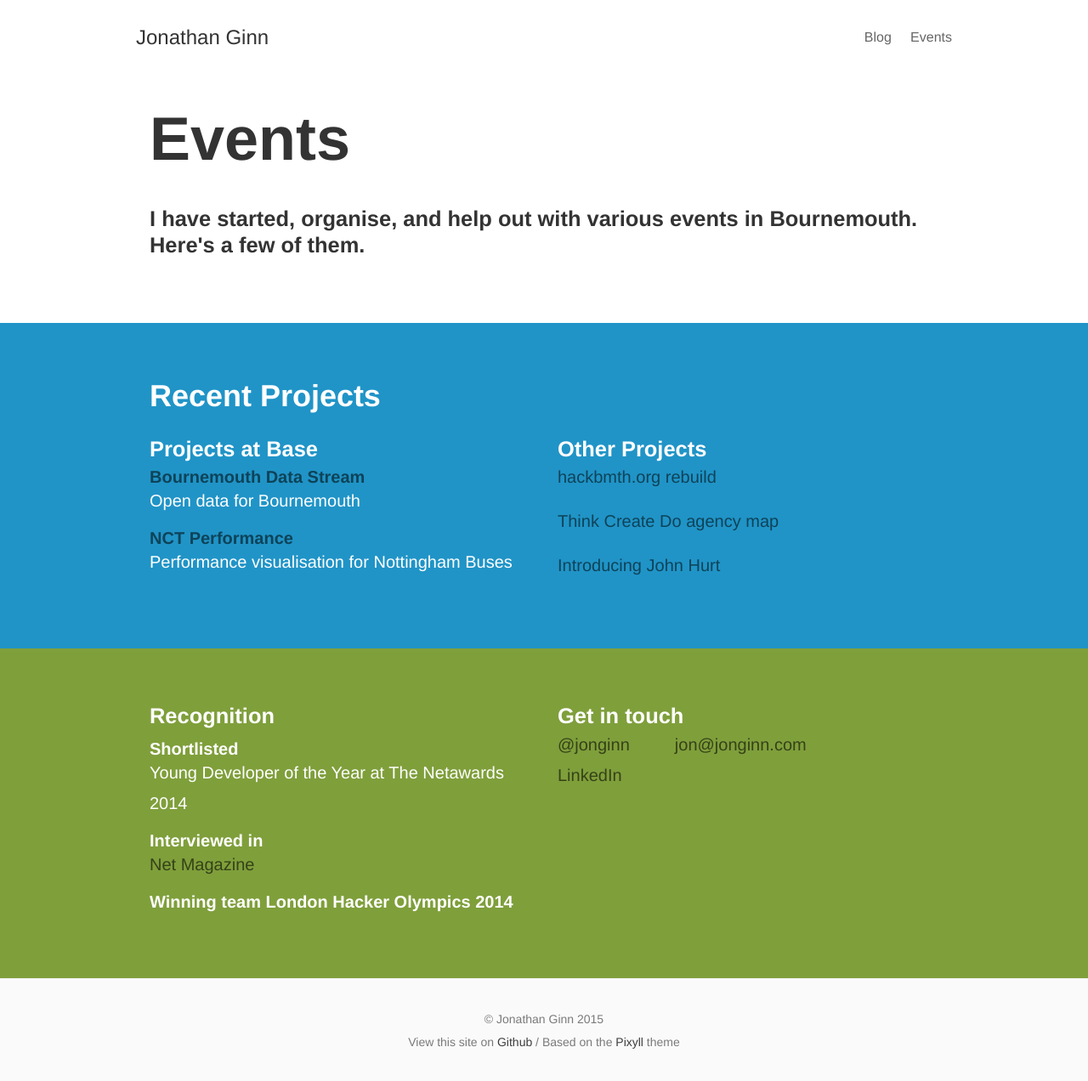
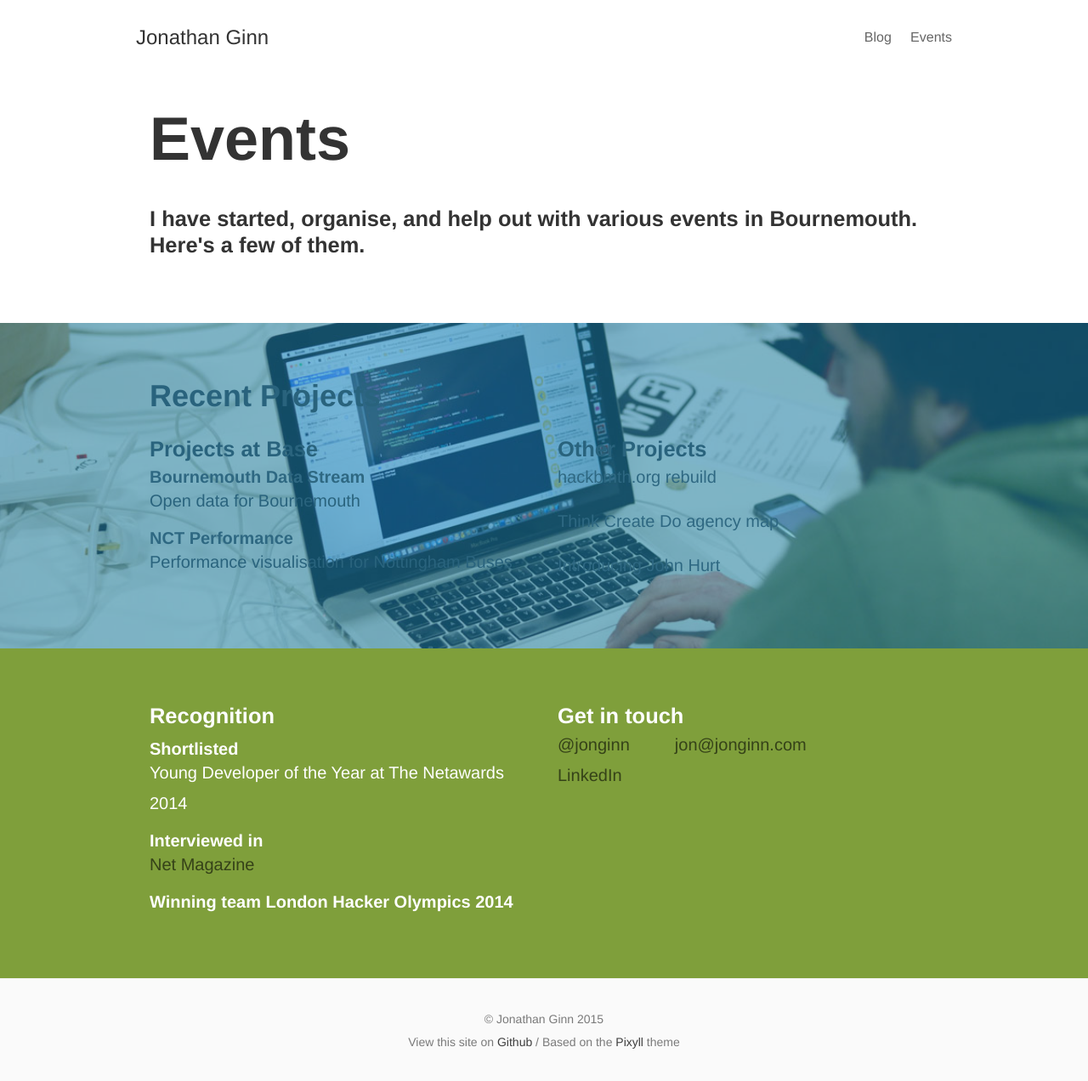
Before and after one commit to dave1010/jonginn.github.io, a Jekyll site: the page built from events.html, in a window 1280 px wide. Shown: the whole page at 85% size. Built offline with Jekyll 4.4.1, drawn with Linux system fonts in a browser that asks for light colours.

Commit message:
adjust and add background image
Signed-off-by: Jonathan Ginn <jon@wearebase.com>

```diff
--- a/_sass/_home.scss
+++ b/_sass/_home.scss
@@ -88,4 +88,9 @@ h1 {
 
 .content-faded {
   opacity: .5;
+  position: absolute;
+  top: 0;
+  left: 0;
+  width: 100%;
+  height: 100%;
 }
--- a/events.html
+++ b/events.html
@@ -16,7 +16,9 @@ title: Events
       </div>
     </div>
 
-    <div class="content-wrapper content-wrapper_blue">
+    <div class="content-wrapper relative background-cover" style="background-image:url('../assets/hackbmth.jpg');">
+      <div class="content-wrapper_blue content-faded">
+      </div>
       <div class="clearfix p1 p-responsive wrap">
         <div class="measure-wide">
           <div class="col col-12 px1">
```
Also changed, not shown: assets/hackbmth.jpg (added).
